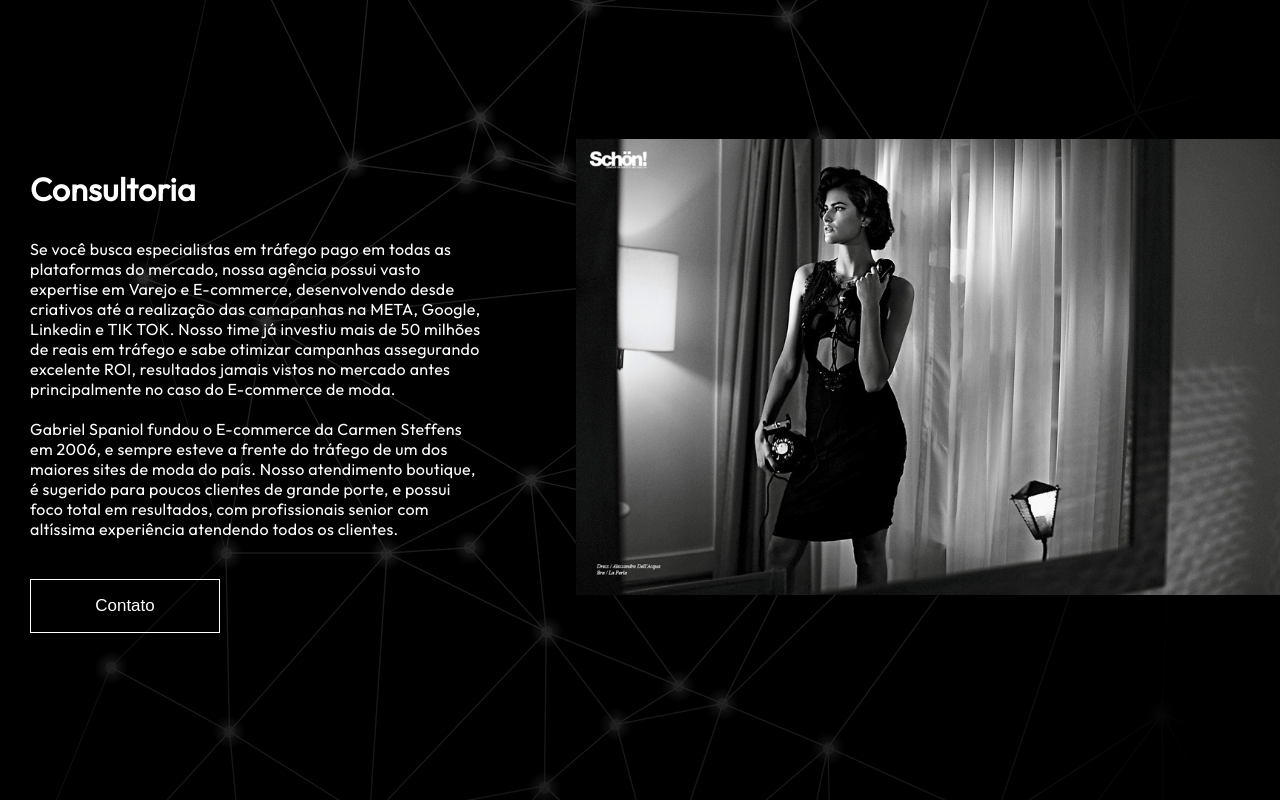
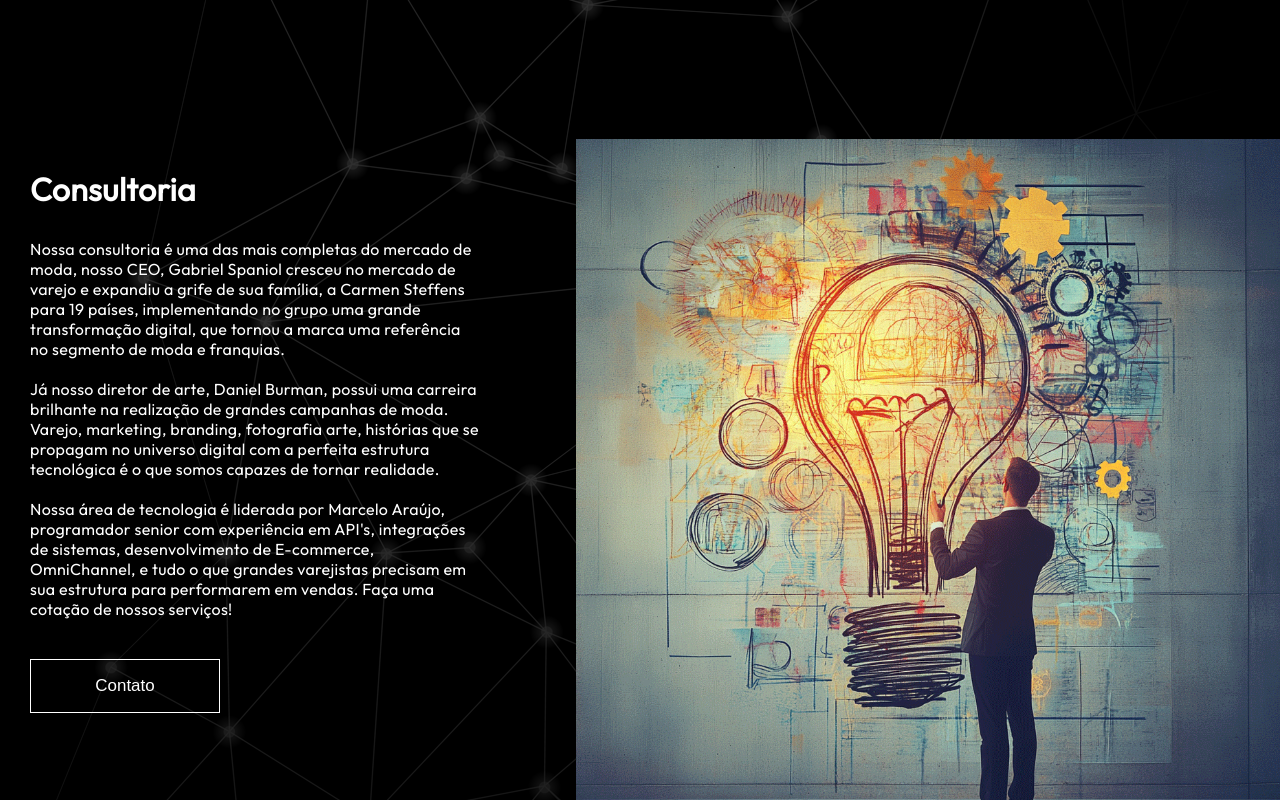
Before and after one commit to marceloaraujodev/fma, a Next.js app: page / in a window 1280 px wide. Shown: the part 4560-5360 px from the top of the page. Built offline with nearby package versions, Linux system fonts and the light colour scheme.

Commit message:
consultoria

```diff
--- a/app/components/ClientLoop/ClientLoop.jsx
+++ b/app/components/ClientLoop/ClientLoop.jsx
@@ -28,7 +28,7 @@ export default function ClientLoop() {
 
   return (
     <div className={c.container}>
-      <p className={c.clients}>Clients</p>
+      <p className={c.clients}>Clientes</p>
       <div className={c.loop}>
         {tripleImages.map((img, index) => (
           <div key={`img-${index}`} className={c.imgCont}>
--- a/app/components/Form/Form.module.css
+++ b/app/components/Form/Form.module.css
@@ -14,6 +14,7 @@
   padding: 2.5rem 3.5rem;
   border-radius: 15px;
   max-width: 650px;
+  filter: drop-shadow(0 0 35px rgba(255, 105, 180, 0.25))
   /* border: 1px solid red; */
 }
 .form h1{
--- a/app/page.js
+++ b/app/page.js
@@ -1,4 +1,4 @@
-'use client'
+'use client';
 import Form from './components/Form/Form';
 import Session from './components/Session/Session';
 import Hero from './components/Hero/Hero';
@@ -6,11 +6,9 @@ import Loop from './components/ClientLoop/ClientLoop';
 import FmaLoop from './components/FmaLoop/FmaLoop';
 import Cards from './Cards/Cards';
 import Spinner from './components/Spinner/Spinner';
-import c from './homepage.module.css'
-
+import c from './homepage.module.css';
 
 export default function Home() {
-
   return (
     <>
       <Session>
@@ -18,7 +16,7 @@ export default function Home() {
       </Session>
 
       <div className={c.agencia}>
-      <Session id='agencia'>
+        <Session id="agencia">
           <Hero
             title="Conheça Nossa Agência"
             img="/dburman.jpg"
@@ -29,12 +27,13 @@ export default function Home() {
                 completo que gera valor e segurança para nossos clientes.
                 <br />
                 <br />
-              Nossos serviços iniciam no desenvolvimento de E-commerce, adentram
-              o universo das Campanhas publicitárias, design de criativos para
-              Tráfego Pago, bem como toda gestão financeira e de campanhas da
-              Meta, Google, Linkedin, Tik Tok, em um trabalho desenvolvido por
-              especialistas que já investiram milhões na internet e irão gastas
-              verbas com muita responsabilidade, assegurando excelente ROI.
+                Nossos serviços iniciam no desenvolvimento de E-commerce,
+                adentram o universo das Campanhas publicitárias, design de
+                criativos para Tráfego Pago, bem como toda gestão financeira e
+                de campanhas da Meta, Google, Linkedin, Tik Tok, em um trabalho
+                desenvolvido por especialistas que já investiram milhões na
+                internet e irão gastas verbas com muita responsabilidade,
+                assegurando excelente ROI.
                 <br />
                 <br />
                 Somos uma agência Boutique e não atendemos grande volume de
@@ -44,13 +43,13 @@ export default function Home() {
               </>
             }
             btnText="Contato"
-          btnClick='#form'
+            btnClick="#form"
           />
         </Session>
       </div>
 
       <div className={c.seo}>
-        <Session id='seo'>
+        <Session id="seo">
           <Hero
             title="SEO Search Engine Optimization"
             img="/seo.jpg"
@@ -70,13 +69,13 @@ export default function Home() {
               </>
             }
             btnText="Contato"
-            btnClick='#form'
+            btnClick="#form"
           />
         </Session>
       </div>
 
       <div className={c.campanhas}>
-        <Session id='campanhas'>
+        <Session id="campanhas">
           <Hero
             title="Campanhas institucionais"
             img="/dburman3.jpg"
@@ -94,20 +93,20 @@ export default function Home() {
                 Se você deseja criar valor de marca e um posicionamento perfeito
                 no mercado de luxo, agora encontrou com a Fashion Marketing
                 Agency, o caminho para o Suscesso. Realizamos também campanhas
-                institucionais e de produtos em todos os sementos, sempre trazendo
-                com nosso time o expertise e profissionalismo, bem como a estética
-                que o mercado de luxo exige.
+                institucionais e de produtos em todos os sementos, sempre
+                trazendo com nosso time o expertise e profissionalismo, bem como
+                a estética que o mercado de luxo exige.
               </>
             }
             btnText="Contato"
             className="reverse"
-            btnClick='#form'
+            btnClick="#form"
           />
         </Session>
       </div>
 
       <div className={c.web}>
-        <Session id='web'>
+        <Session id="web">
           <Hero
             title={
               <>
@@ -121,24 +120,24 @@ export default function Home() {
                 Com uma equipe experiente de Full Stack Developers, a fashion
                 Marketing Agency está pronta para tornar seu sonho de vender
                 produtos através da internet realidade. Atuamos com praticamente
-                todas as principais plataformas, desenvolvendo E-commerce de moda
-                e prestando serviços para quem já possui seu website.
+                todas as principais plataformas, desenvolvendo E-commerce de
+                moda e prestando serviços para quem já possui seu website.
                 <br />
                 <br />
-                VTEX, Oracle Commerce Cloud, Sales Force, bem como plataformas de
-                baixo custo que sugerimos para iniciantes neste universo. API&apos;s,
-                Integrações, consultoria, configurações avançadas de websites em
-                diversas plataformas são nossa especialidade.
+                VTEX, Oracle Commerce Cloud, Sales Force, bem como plataformas
+                de baixo custo que sugerimos para iniciantes neste universo.
+                API&apos;s, Integrações, consultoria, configurações avançadas de
+                websites em diversas plataformas são nossa especialidade.
               </>
             }
             btnText="Contato"
-            btnClick='#form'
+            btnClick="#form"
           />
         </Session>
       </div>
 
       <div className={c.traffic}>
-        <Session id='traffic'>
+        <Session id="traffic">
           <Hero
             title="Tráfego Pago"
             img="/growth2.png"
@@ -155,52 +154,57 @@ export default function Home() {
                 E-commerce de moda.
                 <br />
                 <br />
-                Gabriel Spaniol fundou o E-commerce da Carmen Steffens em 2006, e
-                sempre esteve a frente do tráfego de um dos maiores sites de moda
-                do país. Nosso atendimento boutique, é sugerido para poucos
+                Gabriel Spaniol fundou o E-commerce da Carmen Steffens em 2006,
+                e sempre esteve a frente do tráfego de um dos maiores sites de
+                moda do país. Nosso atendimento boutique, é sugerido para poucos
                 clientes de grande porte, e possui foco total em resultados, com
-                profissionais senior com altíssima experiência atendendo todos os
-                clientes.
+                profissionais senior com altíssima experiência atendendo todos
+                os clientes.
               </>
             }
             btnText="Contato"
-            btnClick='#form'
+            btnClick="#form"
           />
         </Session>
       </div>
 
-
-      <Session id='consultoria' >
+      <Session id="consultoria">
         <Hero
           title="Consultoria"
-          img="/dburman5.jpg"
+          img="/consultoria.png"
           className="reverse"
           description={
             <>
-              Se você busca especialistas em tráfego pago em todas as
-              plataformas do mercado, nossa agência possui vasto expertise em
-              Varejo e E-commerce, desenvolvendo desde criativos até a
-              realização das camapanhas na META, Google, Linkedin e TIK TOK.
-              Nosso time já investiu mais de 50 milhões de reais em tráfego e
-              sabe otimizar campanhas assegurando excelente ROI, resultados
-              jamais vistos no mercado antes principalmente no caso do
-              E-commerce de moda.
+              Nossa consultoria é uma das mais completas do mercado de moda,
+              nosso CEO, Gabriel Spaniol cresceu no mercado de varejo e expandiu
+              a grife de sua família, a Carmen Steffens para 19 países,
+              implementando no grupo uma grande transformação digital, que
+              tornou a marca uma referência no segmento de moda e franquias.
               <br />
               <br />
-              Gabriel Spaniol fundou o E-commerce da Carmen Steffens em 2006, e
-              sempre esteve a frente do tráfego de um dos maiores sites de moda
-              do país. Nosso atendimento boutique, é sugerido para poucos
-              clientes de grande porte, e possui foco total em resultados, com
-              profissionais senior com altíssima experiência atendendo todos os
-              clientes.
+
+              Já nosso diretor de arte, Daniel Burman, possui uma carreira
+              brilhante na realização de grandes campanhas de moda. Varejo,
+              marketing, branding, fotografia arte, histórias que se propagam no
+              universo digital com a perfeita estrutura tecnológica é o que
+              somos capazes de tornar realidade.
+              <br />
+              <br />
+
+              Nossa área de tecnologia é
+              liderada por Marcelo Araújo, programador senior com experiência em
+              API's, integrações de sistemas, desenvolvimento de E-commerce,
+              OmniChannel, e tudo o que grandes varejistas precisam em sua
+              estrutura para performarem em vendas. Faça uma cotação de nossos
+              serviços!
             </>
           }
           btnText="Contato"
-          btnClick='#form'
+          btnClick="#form"
         />
       </Session>
 
-      <Session id='influencer'>
+      <Session id="influencer">
         <Hero
           title="Influencer Marketing"
           img="/influencer1.jpg"
@@ -226,10 +230,9 @@ export default function Home() {
             </>
           }
           btnText="Contato"
-          btnClick='#form'
+          btnClick="#form"
         />
       </Session>
-
 
       <Form />
 
@@ -239,7 +242,6 @@ export default function Home() {
       <Session>
         <Cards />
       </Session>
-
     </>
   );
 }
```
Also changed, not shown: public/consultoria.png (added). Lines whose indentation alone changed are shown as unchanged.
